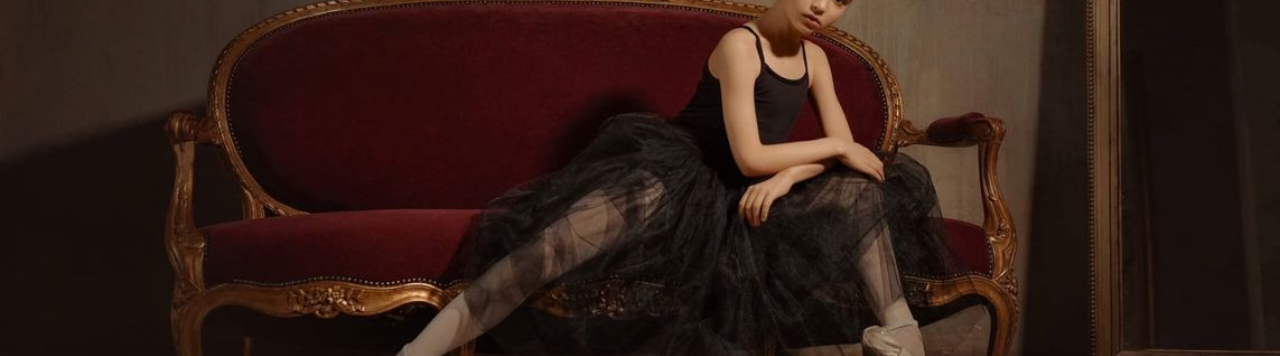
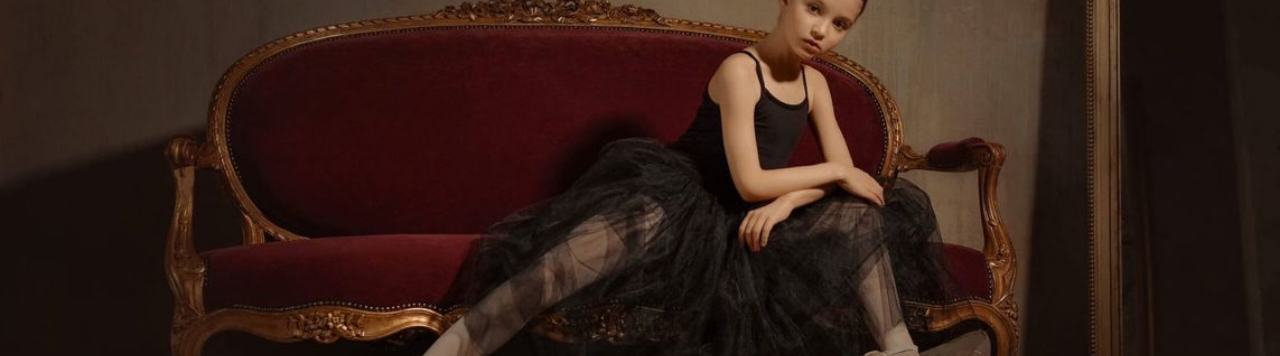
Before and after one commit to aaf2017/aaf2017.github.io, a website: page index.html in a window 1280 px wide. Shown: the part 89-445 px from the top of the page. Drawn offline with nearby package versions, Linux system fonts and the light colour scheme.

Commit message:
added package.json files, gh-pages, changed banner size

```diff
--- a/style.css
+++ b/style.css
@@ -41,7 +41,7 @@ html {
     background-size: cover;
     background-position: center;
     background-repeat: no-repeat;
-    height: 500px;
+    height: 550px;
     display: flex;
     align-items: flex-end;
     justify-content:space-evenly;
```
Also changed, not shown: package.json (+21 -1 lines), 1 other file.
